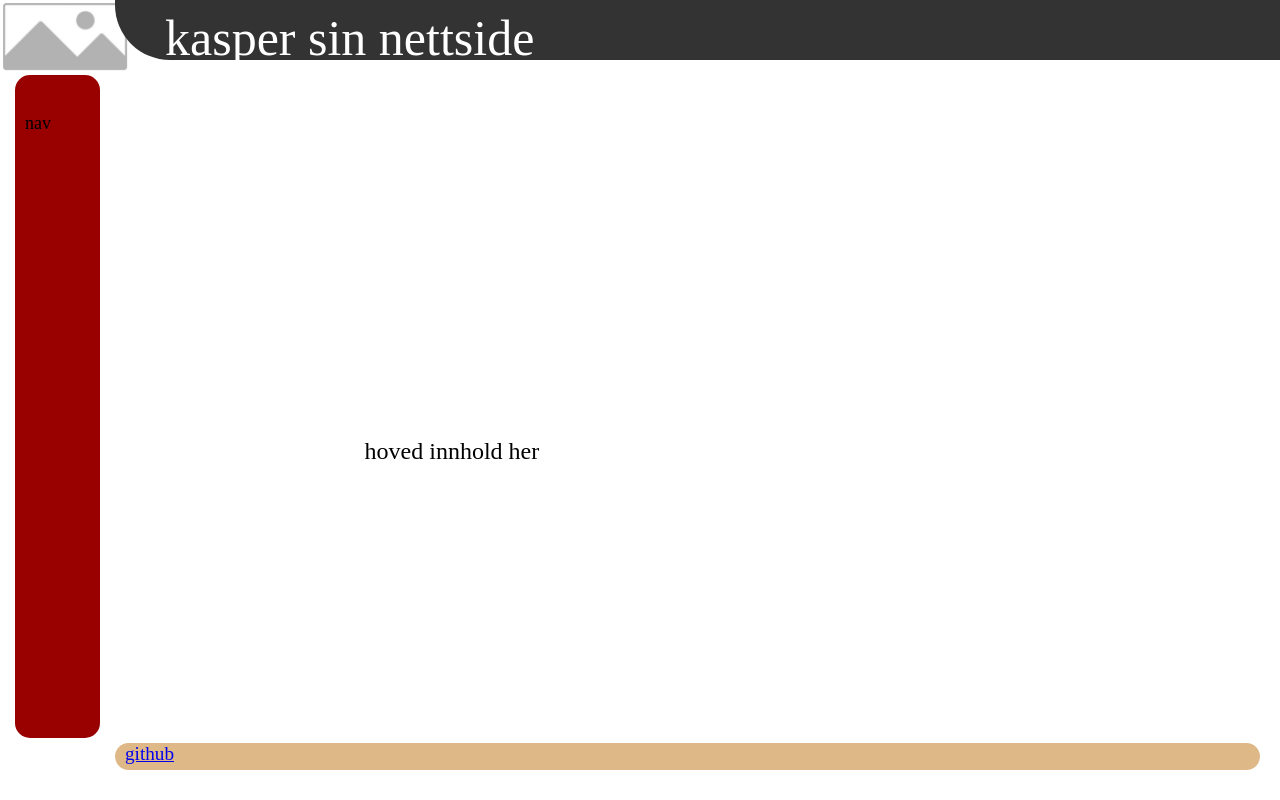
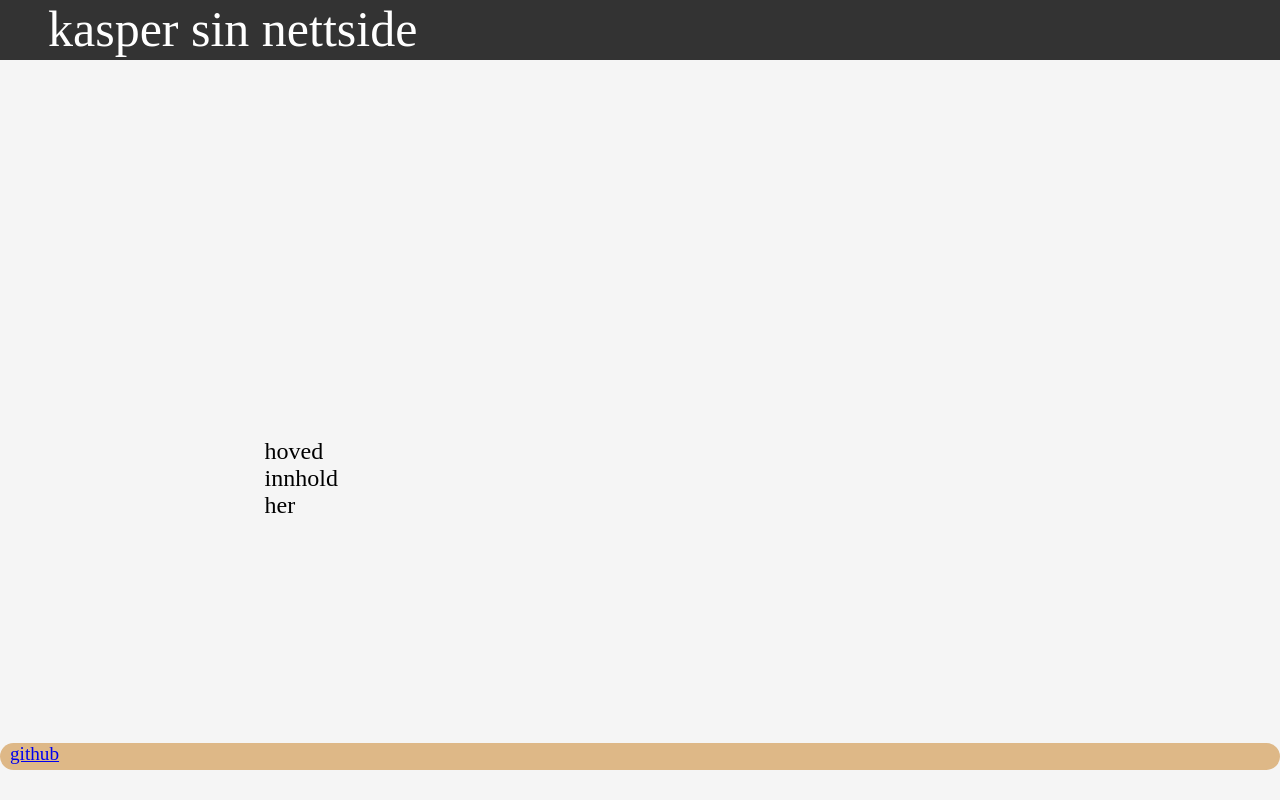
Before and after one commit to kasperisaperson/kasperisaperson.github.io, a plain HTML site: page index.html in a window 1280 px wide. Drawn offline with Linux system fonts and the light colour scheme.

Commit message:
endret mye prøver og lage en mer "prof" nettside med spaceing på siden har svart for og se tydelig hvor grensen går slettet nav for og sette den in i topen av netsiden

```diff
--- a/index.html
+++ b/index.html
@@ -8,10 +8,9 @@
 </head>
 <body>
     <header>  kasper sin nettside</header>
-    <nav>nav </nav>
+
     <main> hoved innhold her</main>
     <footer><a href="https://github.com/kasperisaperson/kasperisaperson.github.io">github</a></footer>
 
-    <img src="pic/placeholder.png" alt="placeholder">
 </body>
 </html>
--- a/style.css
+++ b/style.css
@@ -1,3 +1,8 @@
+html{
+        background-color: black;
+}
+
+
 body{
     margin: 0;
     min-height: 100vh;
@@ -6,38 +11,22 @@ body{
     grid-template-rows: 60px 1fr auto;
     grid-template-areas:
         "header header"
-        "nav    main"
+        "main aside"
         "footer footer";
+        margin: 0 auto;
+        max-width:1300px ;
+        background-color: whitesmoke;
 }
-img {
-        position: fixed;
-        border border-radius: 25;
-        height 130px;
-        width: 130px;
-}
+
 
 header { grid-area: header;
          background-color: #333;
          color: white;
          flex-direction: column-reverse;
-         padding-left: 50px;
-         padding-top: 9px;
-         padding-bottom: 3px;
          font-size:50px;
-         margin-left: 115px;
-         border-radius: 0px 0px 0px 55px;
-         z-index: 1000;
+         padding-left: 3rem
         }
-nav    { grid-area: nav;
-         background-color:#990000;
-         padding-top:1cm;
-         padding-left: 10px;
-         margin-left: 15px;
-         border-radius: 15px;
-         margin-top: 15px;
-         margin-bottom: 5px ;
-         font-size: large;
-        }
+
 main   { grid-area: main;
    padding-left: 7cm ;
    padding-top: 10cm;
@@ -53,8 +42,6 @@ footer {grid-area: footer;
   padding-left: 10px;
   font-size: large;
   margin-bottom: 30px;
-  margin-left: 115px;
-  margin-right: 20px;
   border-radius: 20px;
   font-size: larger;
 }
```
